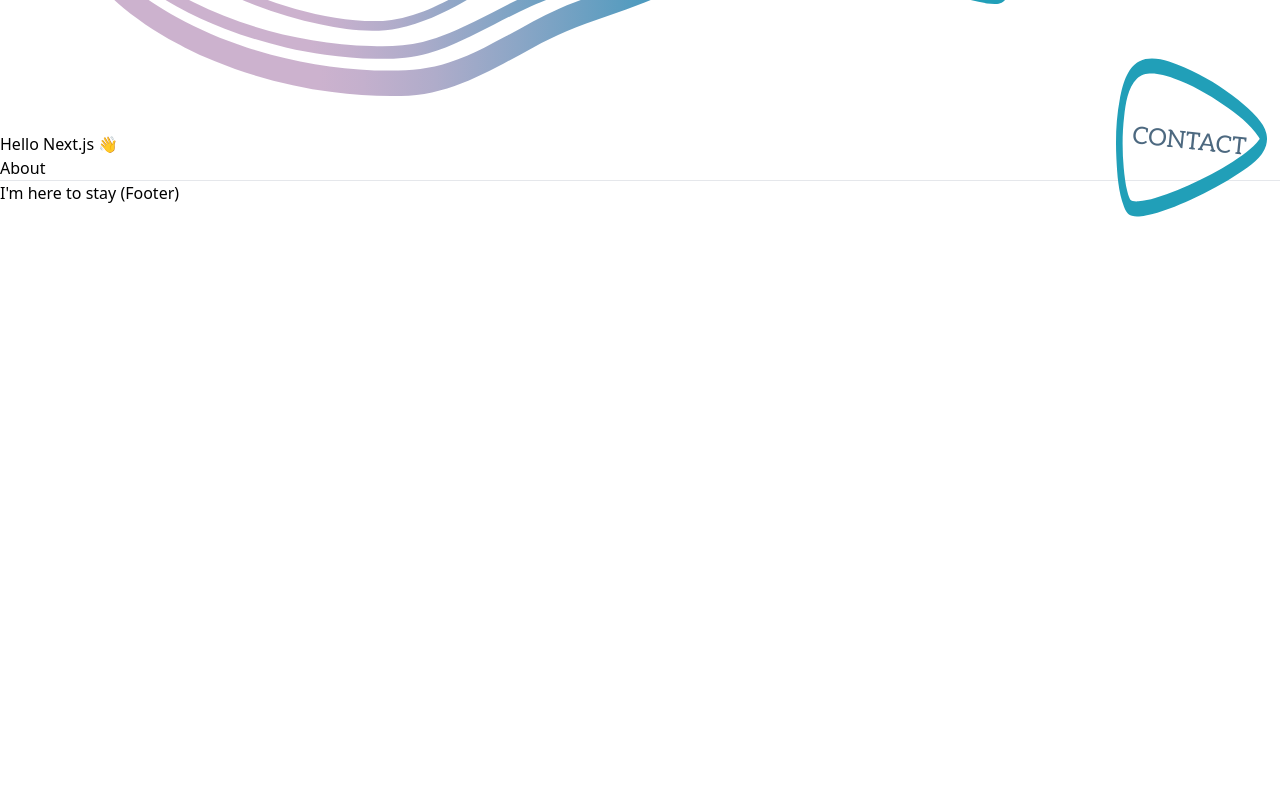
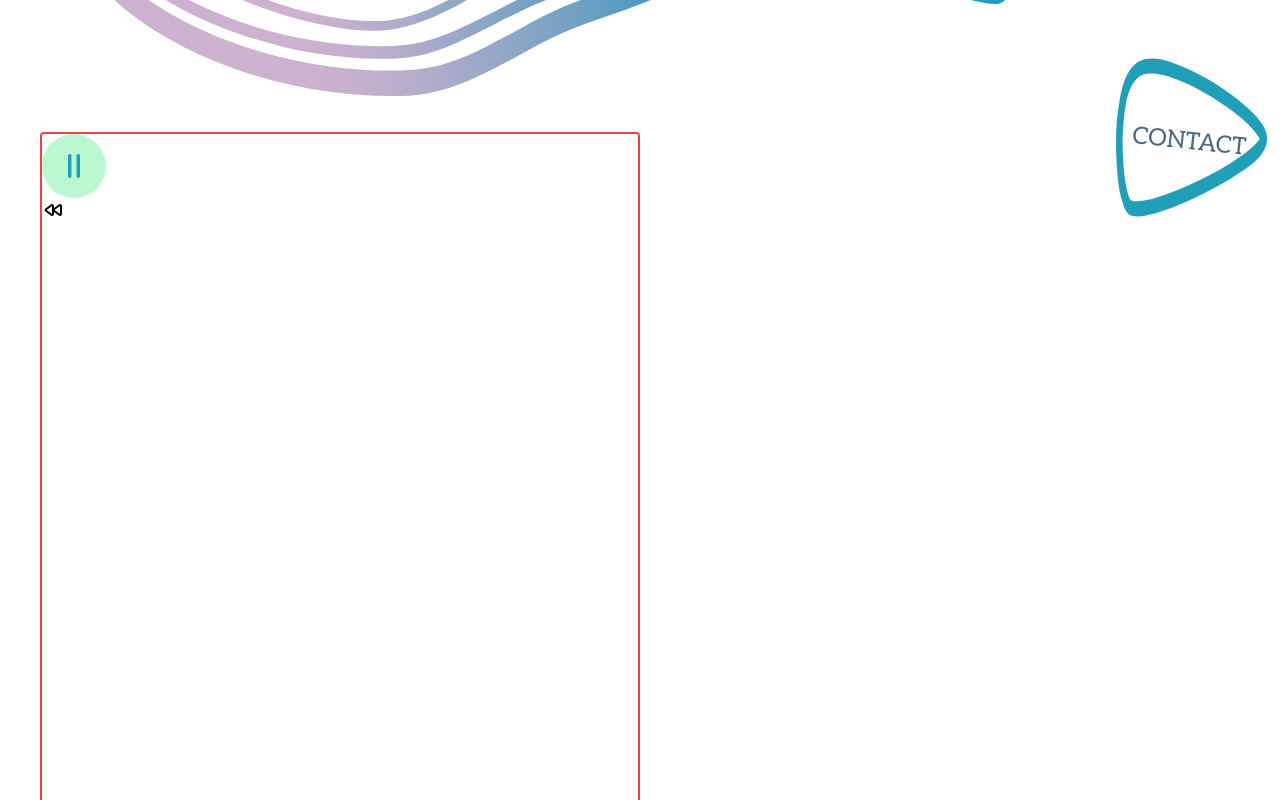
Before and after one commit to Jing1524/Alex_Band_Site, a Next.js app: page / in a window 1280 px wide. Shown: the part 760-1560 px from the top of the page. Before the commit the page ends 983 px from the top, so only its background shows below. Built offline with nearby package versions, Linux system fonts and the light colour scheme.

Commit message:
music player wip

```diff
--- /dev/null
+++ b/components/MusicPlayers.tsx
@@ -0,0 +1,55 @@
+import { useState, useEffect } from "react";
+import Image from "next/image";
+import { motion, AnimatePresence, useCycle } from "framer-motion";
+import classNames from "classnames";
+
+function MusicPlayers(): JSX.Element {
+  const [isPlaying, setIsPlaying] = useState(false);
+  return (
+    <section>
+      <motion.div className="ml-10 rounded border border-2 border-red-500 border-solid w-[600px] h-[1000px]">
+        {/* play */}
+        <button
+          onClick={() => setIsPlaying(!isPlaying)}
+          className="w-16 h-16 transition duration-150 ease-out bg-green-200 rounded-full group hover:scale-150"
+        >
+          {isPlaying ? (
+            <div className="w-[24px] h-[24px] m-auto">
+              <Image
+                src="/icon/play.svg"
+                layout="responsive"
+                height={24}
+                width={24}
+              />
+            </div>
+          ) : (
+            <div className="w-[24px] h-[24px] m-auto">
+              <Image
+                src="/icon/stop.svg"
+                layout="responsive"
+                height={24}
+                width={24}
+              />
+            </div>
+          )}
+        </button>
+        <svg
+          xmlns="http://www.w3.org/2000/svg"
+          className="w-6 h-6"
+          fill="none"
+          viewBox="0 0 24 24"
+          stroke="currentColor"
+          strokeWidth={2}
+        >
+          <path
+            strokeLinecap="round"
+            strokeLinejoin="round"
+            d="M12.066 11.2a1 1 0 000 1.6l5.334 4A1 1 0 0019 16V8a1 1 0 00-1.6-.8l-5.333 4zM4.066 11.2a1 1 0 000 1.6l5.334 4A1 1 0 0011 16V8a1 1 0 00-1.6-.8l-5.334 4z"
+          />
+        </svg>
+      </motion.div>
+    </section>
+  );
+}
+
+export default MusicPlayers;
--- a/pages/index.tsx
+++ b/pages/index.tsx
@@ -2,10 +2,12 @@ import Link from "next/link";
 import Layout from "../components/Layout";
 
 import Landing from "../components/Landing";
+import MusicPlayers from "../components/MusicPlayers";
 
 const IndexPage = () => (
   <Layout title="Home | Album Title">
     <Landing />
+    <MusicPlayers />
     <h1>Hello Next.js 👋</h1>
     <p>
       <Link href="/about">
```
Also changed, not shown: public/icon/play.svg (added), public/icon/stop.svg (added).
